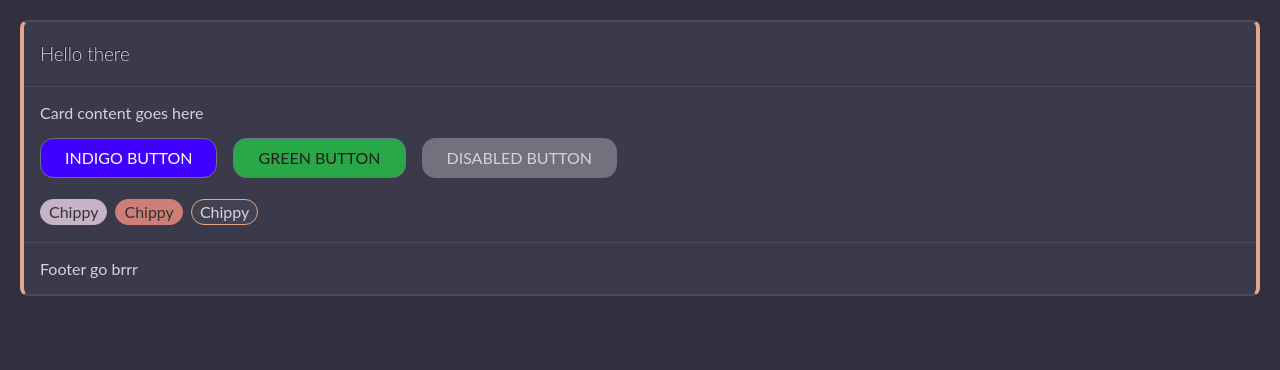
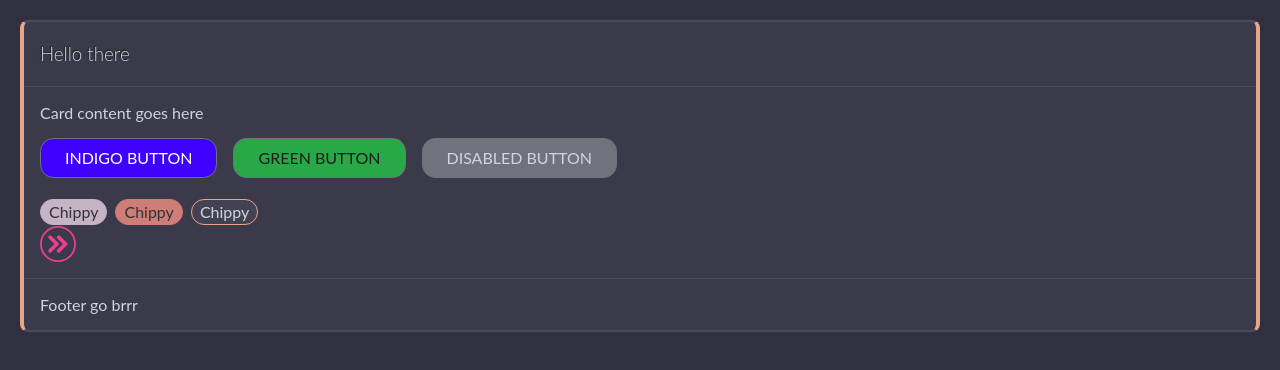
Before and after one commit to bstapleton/slate, a Next.js app: page / in a window 1280 px wide. Shown: the top 370 px of the page. Built offline with nearby package versions, Linux system fonts and the light colour scheme.

Commit message:
Started on icons

```diff
--- /dev/null
+++ b/components/Icon.tsx
@@ -0,0 +1,71 @@
+import styles from '../scss/components/icon.module.scss';
+import cn from 'classnames'
+import React from "react";
+import { ArrowRightDouble } from './icons/arrow-right-double';
+
+type IconProps = {
+    type:
+        | 'arrow-right-double',
+    color:
+        | 'primary'
+        | 'secondary'
+        | 'tertiary'
+        | 'black'
+        | 'white'
+        | 'orange'
+        | 'yellow'
+        | 'green'
+        | 'teal'
+        | 'cyan'
+        | 'blue'
+        | 'indigo'
+        | 'purple'
+        | 'pink'
+        | 'red',
+    symbolOnly: boolean,
+    size:
+        | 'normal'
+        | 'small'
+        | 'smaller',
+}
+
+export function getIcon(type:string, symbolOnly:boolean) {
+    switch (type) {
+        default:
+            return <ArrowRightDouble symbolOnly={symbolOnly} />
+    }
+}
+
+export const Icon = ({ type, color, symbolOnly, size }: IconProps) => {
+    return(
+        <div className={cn(styles.icon, {
+            [styles.symbolOnly]: symbolOnly,
+            [styles.small]: size === 'small',
+            [styles.smaller]: size === 'smaller',
+            [styles.primary]: color === 'primary',
+            [styles.secondary]: color === 'secondary',
+            [styles.tertiary]: color === 'tertiary',
+            [styles.black]: color === 'black',
+            [styles.white]: color === 'white',
+            [styles.orange]: color === 'orange',
+            [styles.yellow]: color === 'yellow',
+            [styles.green]: color === 'green',
+            [styles.teal]: color === 'teal',
+            [styles.cyan]: color === 'cyan',
+            [styles.blue]: color === 'blue',
+            [styles.indigo]: color === 'indigo',
+            [styles.purple]: color === 'purple',
+            [styles.pink]: color === 'pink',
+            [styles.red]: color === 'red',
+        })}>
+            {getIcon(type, symbolOnly)}
+        </div>
+    )
+}
+
+Icon.defaultProps = {
+    type: 'arrow-right-double',
+    color: 'primary',
+    symbolOnly: false,
+    size: 'normal'
+}
--- /dev/null
+++ b/components/icons/arrow-right-double.tsx
@@ -0,0 +1,21 @@
+type IconProps = {
+    symbolOnly: boolean,
+}
+
+export const ArrowRightDouble = ({ symbolOnly }: IconProps) => {
+    return(
+        <svg xmlns="http://www.w3.org/2000/svg" viewBox="0 0 100 100">
+            {!symbolOnly ?
+                <path className={'outline'} d="M50,0a50,50,0,1,0,50,50A50,50,0,0,0,50,0Zm0,95A45,45,0,1,1,95,50,45,45,0,0,1,50,95Z" />
+            : null}
+            <g className={'symbol'}>
+                <path d="M76.23,48.23,55.32,27.32a5,5,0,1,0-7.07,7.07L62.09,48.23a2.5,2.5,0,0,1,0,3.54L48.25,65.61a5,5,0,1,0,7.07,7.07L70.93,57.07h0l5.3-5.3A2.5,2.5,0,0,0,76.23,48.23Z" />
+                <path d="M46.93,57.07l5.3-5.3a2.5,2.5,0,0,0,0-3.54L31.32,27.32a5,5,0,0,0-7.07,7.07L38.09,48.23a2.5,2.5,0,0,1,0,3.54L24.25,65.61a5,5,0,1,0,7.07,7.07L46.93,57.07Z" />
+            </g>
+        </svg>
+    )
+}
+
+ArrowRightDouble.defaultProps = {
+    symbolOnly: false,
+}
--- a/pages/index.tsx
+++ b/pages/index.tsx
@@ -6,6 +6,7 @@ import Card, { CardHeader, CardContent, CardFooter } from "../components/Card";
 import Table from "../components/Table";
 import Chip, {ChipList} from "../components/Chip";
 import Button from '../components/Button';
+import {Icon} from "../components/Icon";
 
 const Home: NextPage = () => {
   return (
@@ -36,6 +37,7 @@ const Home: NextPage = () => {
                   <Chip type={'secondary'} solid>Chippy</Chip>
                   <Chip type={'primary'}>Chippy</Chip>
                 </ChipList>
+                <Icon color={'pink'} />
               </CardContent>
               <CardFooter>Footer go brrr</CardFooter>
             </Card>
--- /dev/null
+++ b/scss/components/icon.module.scss
@@ -0,0 +1,52 @@
+@use '../mixins/color';
+@use '../variables';
+
+.icon {
+    width: variables.$defaultUnit * 4.5;
+    height: variables.$defaultUnit * 4.5;
+}
+
+.counter {
+    display: initial;
+    fill: var(--color-danger);
+}
+
+@each $color, $value in variables.$themeColors {
+    .#{$color} {
+        svg {
+            fill: var($value);
+        }
+
+        svg {
+            .background {
+                fill: var(#{$value}-light);
+            }
+        }
+    }
+}
+
+.symbolOnly {
+    .outline {
+        display: none;
+    }
+}
+
+.small {
+    width: variables.$defaultUnit * 3;
+    height: variables.$defaultUnit * 3;
+
+    svg {
+        width: variables.$defaultUnit * 3;
+        height: variables.$defaultUnit * 3;
+    }
+}
+
+.smaller {
+    width: variables.$defaultUnit * 2;
+    height: variables.$defaultUnit * 2;
+
+    svg {
+        width: variables.$defaultUnit * 2;
+        height: variables.$defaultUnit * 2;
+    }
+}
```
Also changed, not shown: 1 other file (tests, documents, lock files or other folders).
